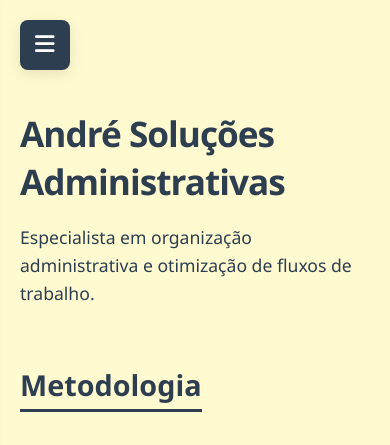
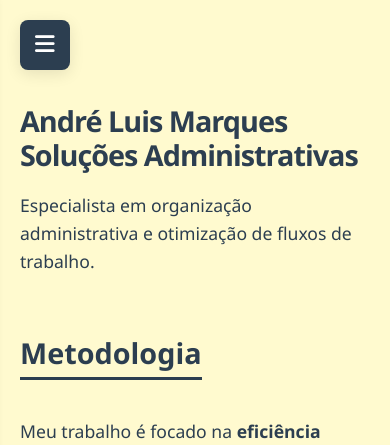
Before and after one commit to sMarkis/meu-site-profissional, a Flask app: page / in a window 390 px wide. Shown: the top 445 px of the page. Run offline with Flask 3, Linux system fonts and the light colour scheme.

Commit message:
inclusão do nome completo e ajuste no css

```diff
--- a/static/css/style.css
+++ b/static/css/style.css
@@ -142,6 +142,7 @@ h1 {
     margin-bottom: 10px;
     color: var(--azul-menu);
     letter-spacing: -1px;
+    line-height: 1.1;
 }
 
 h2 {
@@ -355,7 +356,8 @@ p {
     }
 
     h1 {
-        font-size: 2.2rem;
+        font-size: 1.8em;
+        line-height: 1.2;
     }
 
     .lista-metodologia {
--- a/templates/index.html
+++ b/templates/index.html
@@ -3,7 +3,7 @@
 <head>
     <meta charset="UTF-8">
     <meta name="viewport" content="width=device-width, initial-scale=1.0">
-    <title>André - Soluções Administrativas</title>
+    <title>André Luis Marques - Soluções Administrativas</title>
 
     <link rel="stylesheet" href="https://cdnjs.cloudflare.com/ajax/libs/font-awesome/6.0.0/css/all.min.css">
     <link rel="stylesheet" href="{{ url_for('static', filename='css/style.css') }}?v=2.1">
@@ -120,7 +120,7 @@
 
     <main class="content">
         <section id="inicio">
-            <h1>André Soluções Administrativas</h1>
+            <h1>André Luis Marques Soluções Administrativas</h1>
             <p>Especialista em organização administrativa e otimização de fluxos de trabalho.</p>
         </section>
 
@@ -159,7 +159,7 @@
         </section>
 
         <footer>
-            <p>&copy; 2026 André Soluções Administrativas. Todos os direitos reservados.</p>
+            <p>&copy; 2026 André Luis Marques Soluções Administrativas. Todos os direitos reservados.</p>
         </footer>
     </main>
 
```
